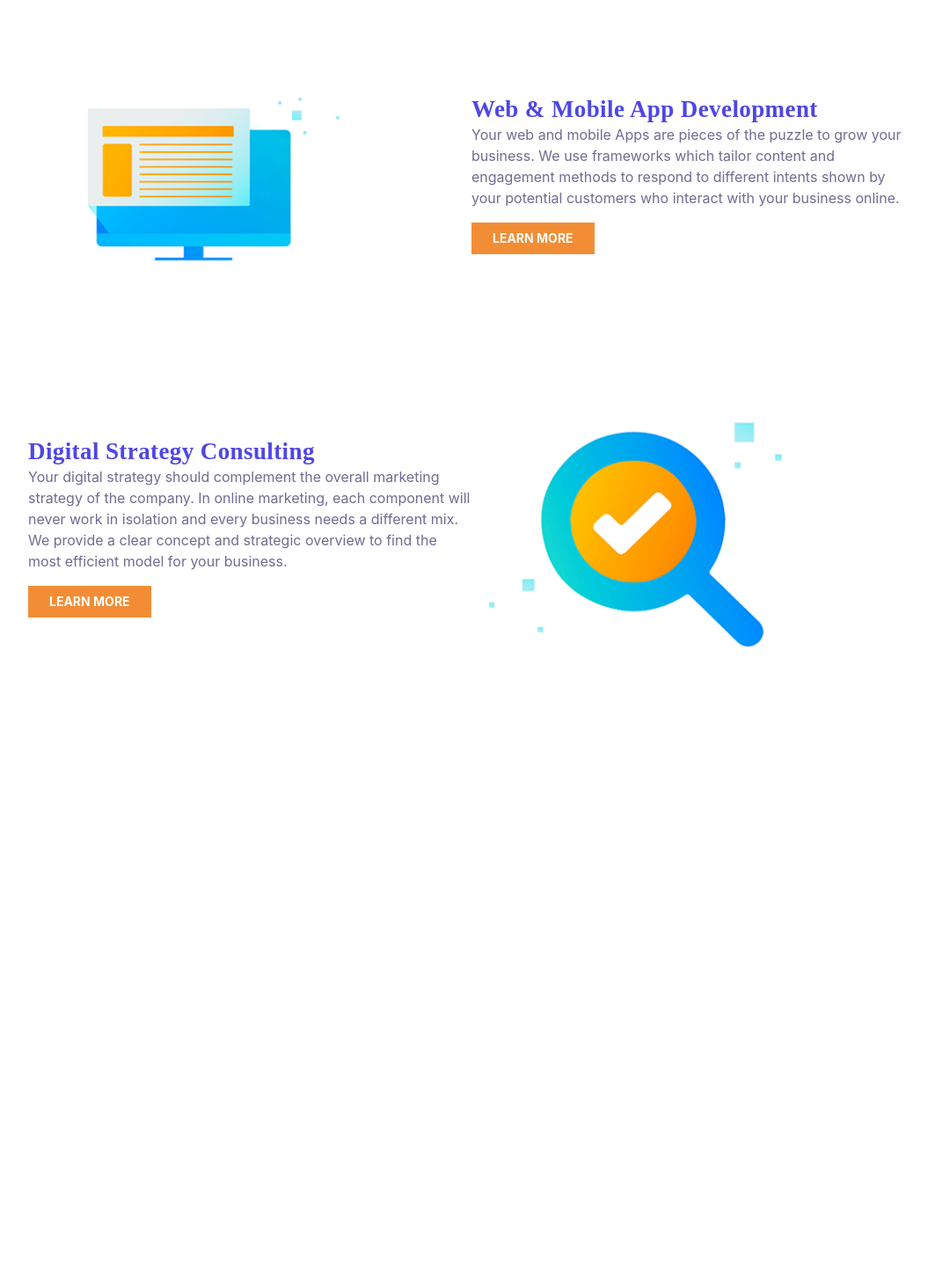
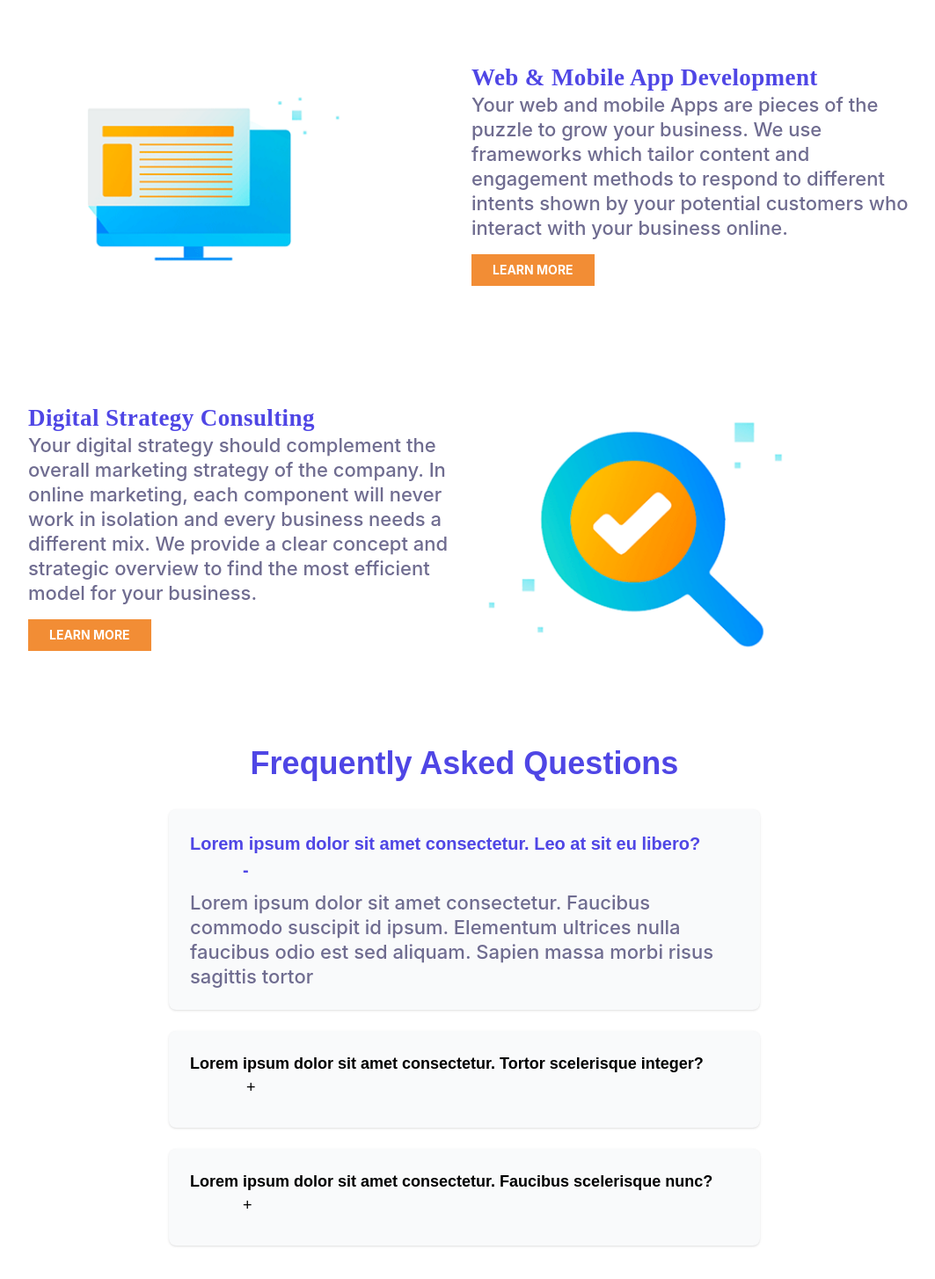
Before and after one commit to GAP-Pathum/AtDigital, a React (Vite) app: page / in a window 1280 px wide. Shown: the part 696-2150 px from the top of the page at 88% size, without its empty margins (112-1175 px from the left). Before the commit the page ends 1496 px from the top, so only its background shows below. Built offline with nearby package versions, Linux system fonts and the light colour scheme.

Commit message:
feat: add FAQ section to Landing page with styled content

```diff
--- a/src/Pages/Landing.jsx
+++ b/src/Pages/Landing.jsx
@@ -10,12 +10,12 @@ const Landing = () => {
         <>
             <Navbar />
             <HeroSection />
-
+            <div className>
             <div className="flex flex-col md:flex-row items-center justify-center w-[80%] mx-auto">
                 <div className="flex-1">
                     <img src={image1} alt="Landing Image" className="w-100 " />
                 </div>
-                <div className="flex-1 mt-4 md:mt-0 md:ml-4 text-center md:text-left">
+                <div className="flex-1 mt-4 md:mt-0 md:ml-4 text-left">
                     <h1 style={{
                         color: colors.subtopic,
                         fontFamily: 'Poppins',
@@ -26,7 +26,14 @@ const Landing = () => {
                     }}>
                         Web & Mobile App Development
                     </h1>
-                    <p style={{ color: colors.contentText }}>
+                    <p style={{
+                        color: colors.contentText,
+                        fontFamily: 'Inter',
+                        fontWeight: 500,
+                        fontSize: '22px',
+                        lineHeight: '28px',
+                        letterSpacing: '0px'
+                    }}>
                         Your web and mobile Apps are pieces of the puzzle to grow your business. We use frameworks which tailor content and engagement methods to respond to different intents shown by your potential customers who interact with your business online.
                     </p>
                     <button
@@ -39,7 +46,7 @@ const Landing = () => {
             </div>
 
             <div className="flex flex-col md:flex-row items-center justify-center w-[80%] mx-auto">
-                <div className="flex-1 order-2 md:order-1 mt-4 md:mt-0 md:ml-4 text-center md:text-left">
+                <div className="flex-1 order-2 md:order-1 mt-4 md:mt-0 md:ml-4 text-left">
                     <h1 style={{
                         color: colors.subtopic,
                         fontFamily: 'Poppins',
@@ -50,7 +57,14 @@ const Landing = () => {
                     }}>
                         Digital Strategy Consulting
                     </h1>
-                    <p style={{ color: colors.contentText }}>
+                    <p style={{
+                        color: colors.contentText,
+                        fontFamily: 'Inter',
+                        fontWeight: 500,
+                        fontSize: '22px',
+                        lineHeight: '28px',
+                        letterSpacing: '0px'
+                    }}>
                     Your digital strategy should complement the overall marketing strategy of the company. In online marketing, each component will never work in isolation and every business needs a different mix. We provide a clear concept and strategic overview to find the most efficient model for your business.
                     </p>
                     <button
@@ -64,6 +78,47 @@ const Landing = () => {
                     <img src={image2} alt="Landing Image" className="w-100 " />
                 </div>
             </div>
+            </div>
+
+
+            <div className="w-[60%] mx-auto p-6 md:p-12 bg-white">
+                {/* FAQ*/}
+                <h2 className="text-3xl md:text-4xl font-bold mb-8 text-center" style={{ color: colors.subtopic }}>
+                    Frequently Asked Questions
+                </h2>
+
+                {/* FAQ Items */}
+                <div className="space-y-6">
+                    <div className="bg-gray-50 p-6 rounded-lg shadow-sm">
+                        <h3 className="text-[20px] font-semibold mb-2" style={{ color: colors.subtopic }}>
+                            Lorem ipsum dolor sit amet consectetur. Leo at sit eu libero?
+                            <span className='ml-15 text-10'>-</span>
+                        </h3>
+                        <p className="text-base text-[16px]" style={{
+                            color: colors.contentText,
+                            fontFamily: 'Inter',
+                            fontWeight: 500,
+                            fontSize: '22px',
+                            lineHeight: '28px',
+                            letterSpacing: '0px'
+                        }}>
+                            Lorem ipsum dolor sit amet consectetur. Faucibus commodo suscipit id ipsum. Elementum ultrices nulla faucibus odio est sed aliquam. Sapien massa morbi risus sagittis tortor
+                        </p>
+                    </div>
+
+                    {/* FAQ Item 2 */}
+                    <div className="bg-gray-50 p-6 rounded-lg shadow-sm">
+                        <h3 className="text-[18px] font-semibold mb-2" style={{ color: colors.heading }}>
+                            Lorem ipsum dolor sit amet consectetur. Tortor scelerisque integer?<span className='font-normal ml-16 t'>+</span>
+                        </h3>
+                    </div>
+                    <div className="bg-gray-50 p-6 rounded-lg shadow-sm">
+                        <h3 className="text-[18px] font-semibold mb-2" style={{ color: colors.heading }}>
+                            Lorem ipsum dolor sit amet consectetur. Faucibus scelerisque nunc?<span className='font-normal ml-15'>+</span>
+                        </h3>
+                    </div>
+                </div>
+            </div>
         </>
     );
 };
```
